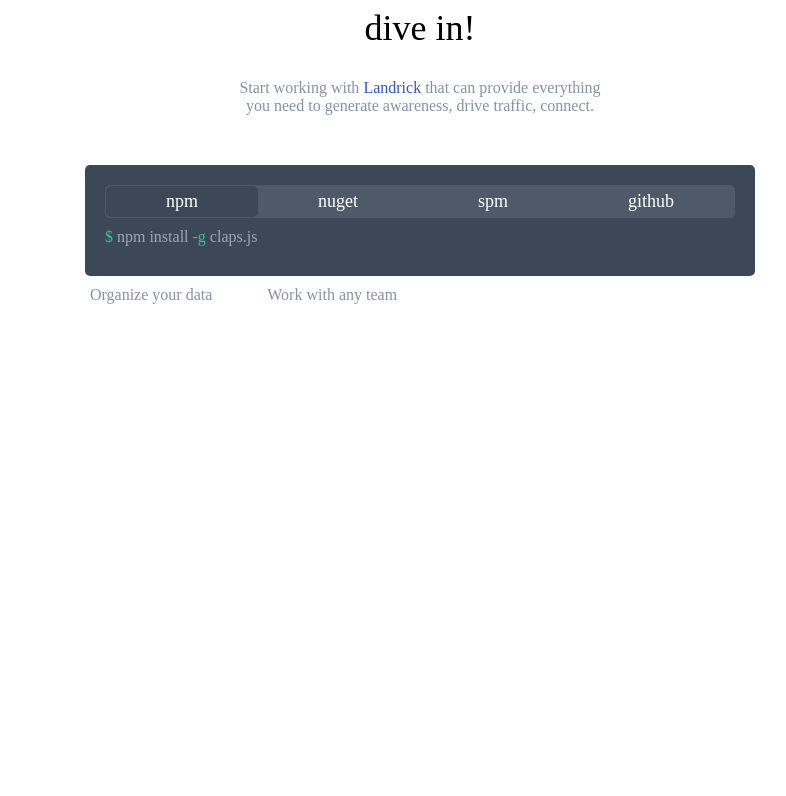
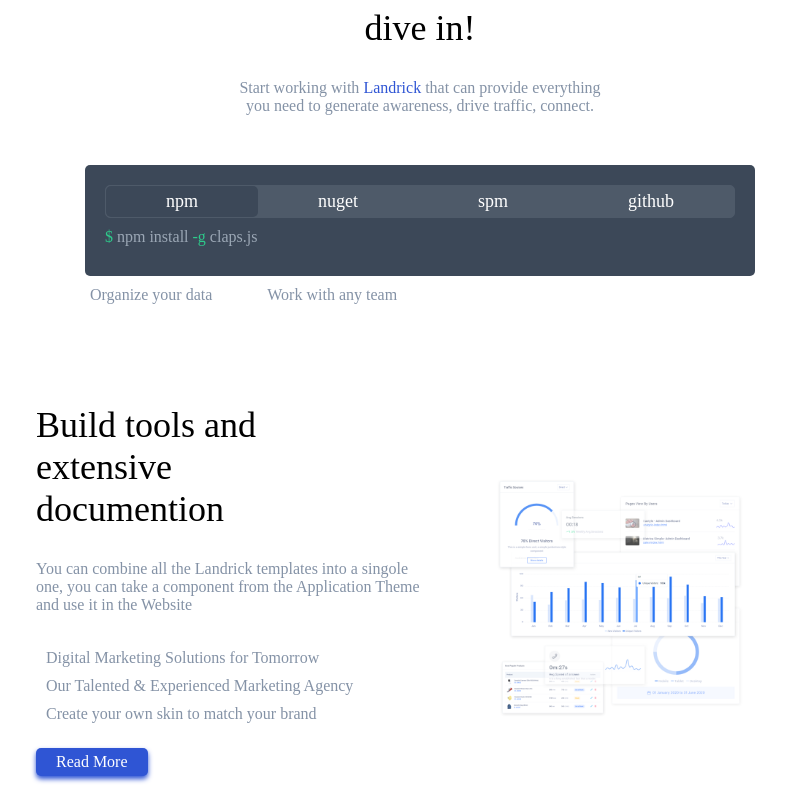
Before and after one commit to AlbertoCiuf/proj-html-vuejs, a Vue app: page / in a window 1280 px wide. Shown: the part 1503-2299 px from the top of the page, without its empty margins (220-1006 px from the left). Before the commit the page ends 1807 px from the top, so only its background shows below. Built offline with nearby package versions, Linux system fonts and the light colour scheme; a small style sheet from the web is missing; the HTML template or start-up script is replaced by a standard one.

Commit message:
beta section build tools

```diff
--- a/src/components/Jumbotron.vue
+++ b/src/components/Jumbotron.vue
@@ -123,10 +123,10 @@
         height: 70px;
         ul {
           display: flex;
+          justify-content: space-between;
           height: 100%;
           padding-top: 35px;
           li {
-            width: calc(100%/6 - 10px);
             img {
               height: 30px;
             }
--- a/src/components/Main.vue
+++ b/src/components/Main.vue
@@ -45,7 +45,25 @@
           </div>
         </div>
       </section>
+
       <!-- sect build tools -->
+      <section class="build-tools">
+        <div class="bt-left-info">
+          <h2>Build tools and extensive documention</h2>
+          <p>You can combine all the Landrick templates into a singole one, you can take a component from the Application Theme and use it in the Website</p>
+          <ul>
+            <li><i class="far fa-check-circle"></i>Digital Marketing Solutions for Tomorrow</li>
+            <li><i class="far fa-check-circle"></i>Our Talented & Experienced Marketing Agency</li>
+            <li><i class="far fa-check-circle"></i>Create your own skin to match your brand</li>
+          </ul>
+          <div class="btn btn-dark">
+            Read More <i class="fas fa-arrow-right"></i>
+          </div>
+        </div>
+        <div class="bt-right-image">
+          <img src="../assets/img/1.png" alt="">
+        </div>
+      </section>
       <!-- sect plans -->
       <!-- sect newsletter -->
 
@@ -168,5 +186,44 @@
         }
       }
     }
+    section.build-tools {
+      display: flex;
+      align-items: center;
+      justify-content: space-between;
+      padding-top: 100px;
+      .bt-left-info {
+        width: 50%;
+        margin-right: 50px;
+        h2 {
+          width: 65%;
+          padding: 0;
+        }
+        p {
+          padding: 30px 0;
+        }
+        p, li {
+          color: $light-text-color;
+        }
+        li {
+          padding: 5px 0;
+          i {
+          color: $active-link-color;
+          padding-right: 10px;
+          }
+        }
+        .btn {
+          margin: 20px 0;
+          i {
+            font-size: 12px;
+          }
+        }
+      }
+      .bt-right-image {
+        width: 40%;
+        img {
+          width: 80%;
+        }
+      }
+    }
   }
 </style>
```
